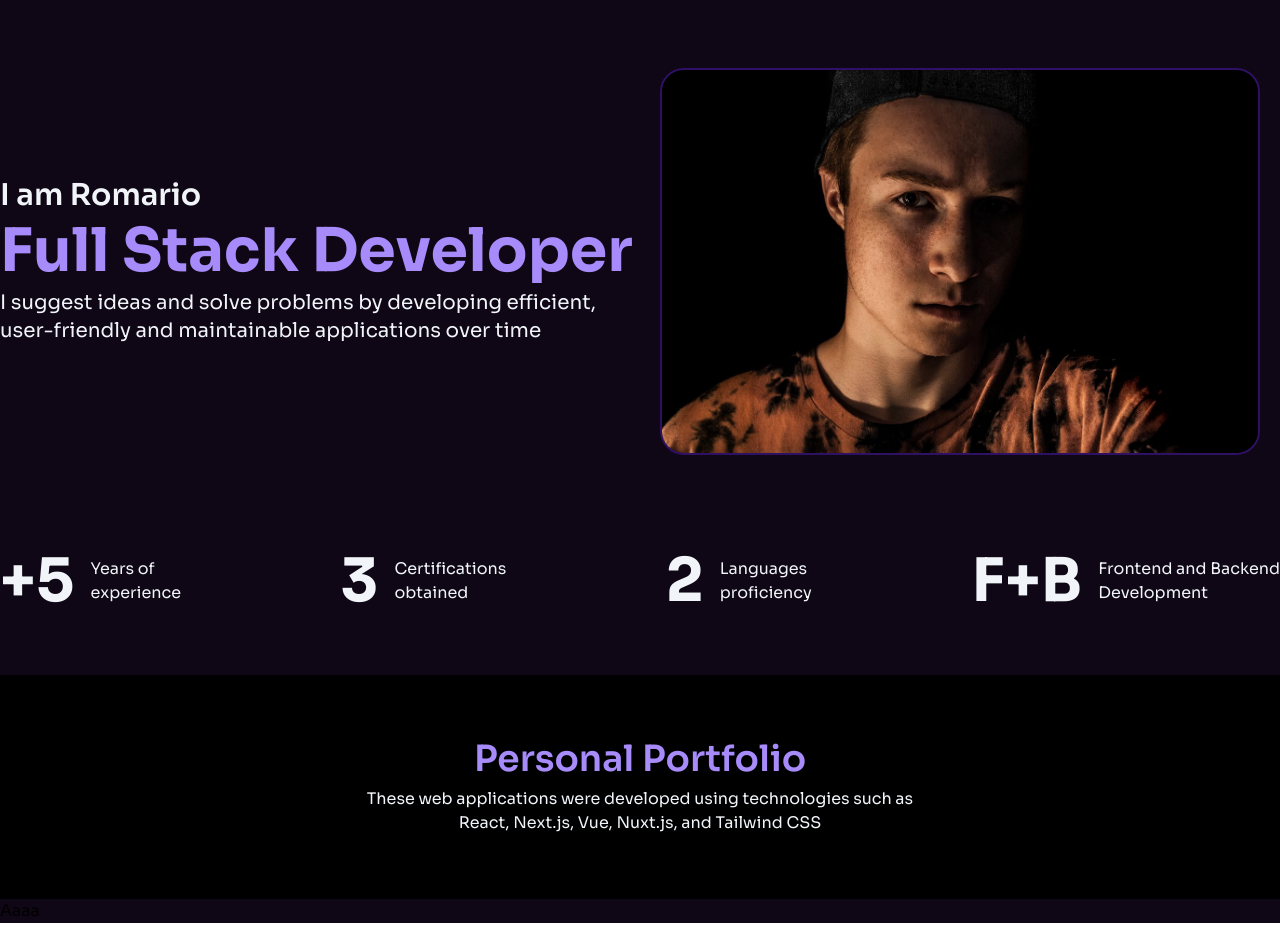
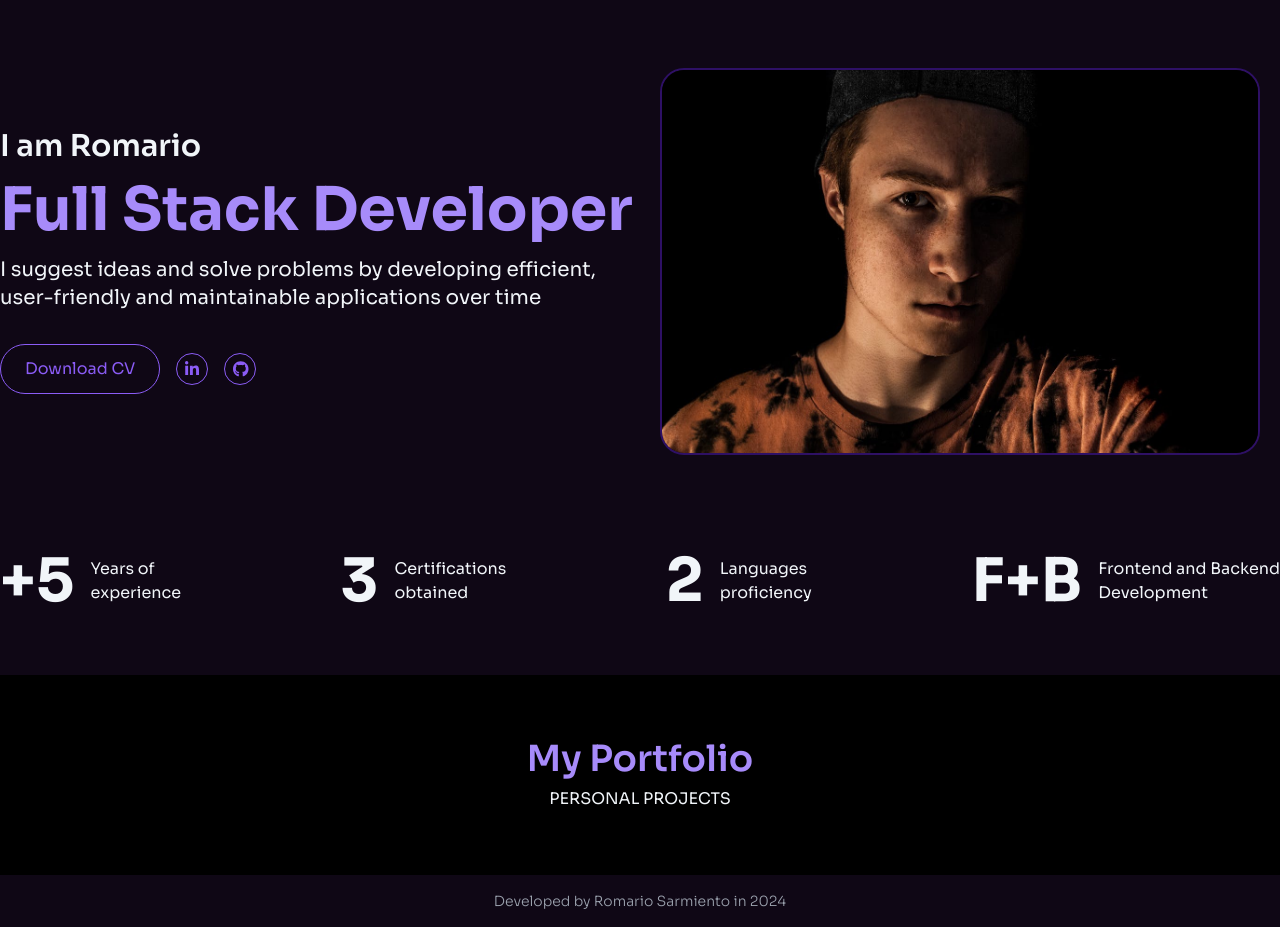
Before and after one commit to romariosc15/personal-portfolio, a Vue app: page / in a window 1280 px wide. Shown: the part 100-1027 px from the top of the page. Built offline with nearby package versions, Linux system fonts and the light colour scheme.

Commit message:
Add social media icons in home

```diff
--- a/package.json
+++ b/package.json
@@ -12,6 +12,9 @@
     "format": "prettier --write src/"
   },
   "dependencies": {
+    "@fortawesome/fontawesome-svg-core": "^6.6.0",
+    "@fortawesome/free-brands-svg-icons": "^6.6.0",
+    "@fortawesome/vue-fontawesome": "^3.0.8",
     "vue": "^3.5.12"
   },
   "devDependencies": {
--- a/src/components/Navigation/NavigationFooter.vue
+++ b/src/components/Navigation/NavigationFooter.vue
@@ -1,5 +1,11 @@
 <script setup></script>
 
 <template>
-  <footer>Aaaa</footer>
+  <footer class="text-center py-4">
+    <div>
+      <p class="text-sm font-light text-gray-400">
+        Developed by Romario Sarmiento in 2024
+      </p>
+    </div>
+  </footer>
 </template>
--- a/src/components/SectionHome.vue
+++ b/src/components/SectionHome.vue
@@ -1,13 +1,41 @@
+<script setup>
+import { FontAwesomeIcon } from '@fortawesome/vue-fontawesome'
+import { faLinkedinIn, faGithub } from '@fortawesome/free-brands-svg-icons'
+</script>
+
 <template>
   <section class="container mx-auto py-16">
     <div class="grid grid-cols-2 items-center">
-      <div class="space-y-2">
-        <h3 class="text-3xl font-semibold text-slate-100">I am Romario</h3>
-        <h1 class="text-6xl font-bold text-violet-400">Full Stack Developer</h1>
-        <p class="text-xl font-normal text-slate-100">
+      <div>
+        <h3 class="text-3xl font-semibold text-slate-100 mb-4">I am Romario</h3>
+        <h1 class="text-6xl font-bold text-violet-400 mb-4">
+          Full Stack Developer
+        </h1>
+        <p class="text-xl font-normal text-slate-100 mb-8">
           I suggest ideas and solve problems by developing efficient,
           user-friendly and maintainable applications over time
         </p>
+        <div class="flex flex-row items-center gap-4">
+          <button
+            class="transition-colors px-6 py-3 rounded-full border text-violet-500 border-violet-500 hover:text-white hover:bg-violet-500"
+          >
+            Download CV
+          </button>
+          <a
+            class="transition-colors flex items-center justify-center rounded-full border text-violet-500 border-violet-500 hover:text-white hover:bg-violet-500 w-8 h-8"
+            href="https://www.linkedin.com/in/romariosarmiento/"
+            target="_blank"
+          >
+            <FontAwesomeIcon :icon="faLinkedinIn" />
+          </a>
+          <a
+            class="transition-colors flex items-center justify-center rounded-full border text-violet-500 border-violet-500 hover:text-white hover:bg-violet-500 w-8 h-8"
+            href="https://github.com/romariosc15"
+            target="_blank"
+          >
+            <FontAwesomeIcon :icon="faGithub" />
+          </a>
+        </div>
       </div>
       <div class="mx-auto">
         <img
--- a/src/components/SectionPortfolio.vue
+++ b/src/components/SectionPortfolio.vue
@@ -2,14 +2,8 @@
   <section class="bg-black">
     <div class="container mx-auto py-16">
       <div class="text-center space-y-2">
-        <h2 class="text-4xl font-semibold text-violet-400">
-          Personal Portfolio
-        </h2>
-        <p class="text-slate-100">
-          These web applications were developed using technologies such as
-          <br />
-          React, Next.js, Vue, Nuxt.js, and Tailwind CSS
-        </p>
+        <h2 class="text-4xl font-semibold text-violet-400">My Portfolio</h2>
+        <p class="text-slate-100">PERSONAL PROJECTS</p>
       </div>
     </div>
   </section>
```
Also changed, not shown: 1 other file (tests, documents, lock files or other folders).
